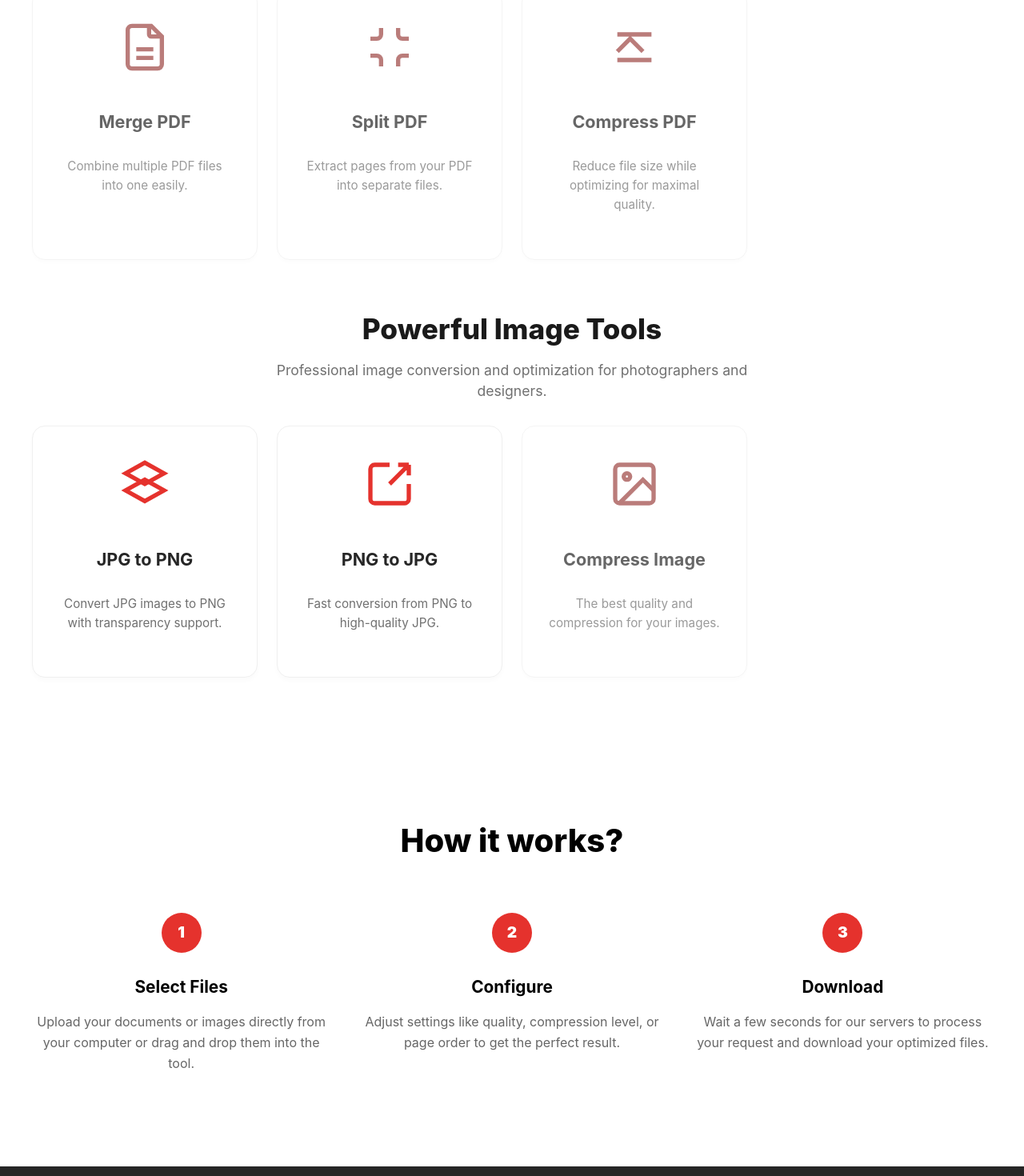
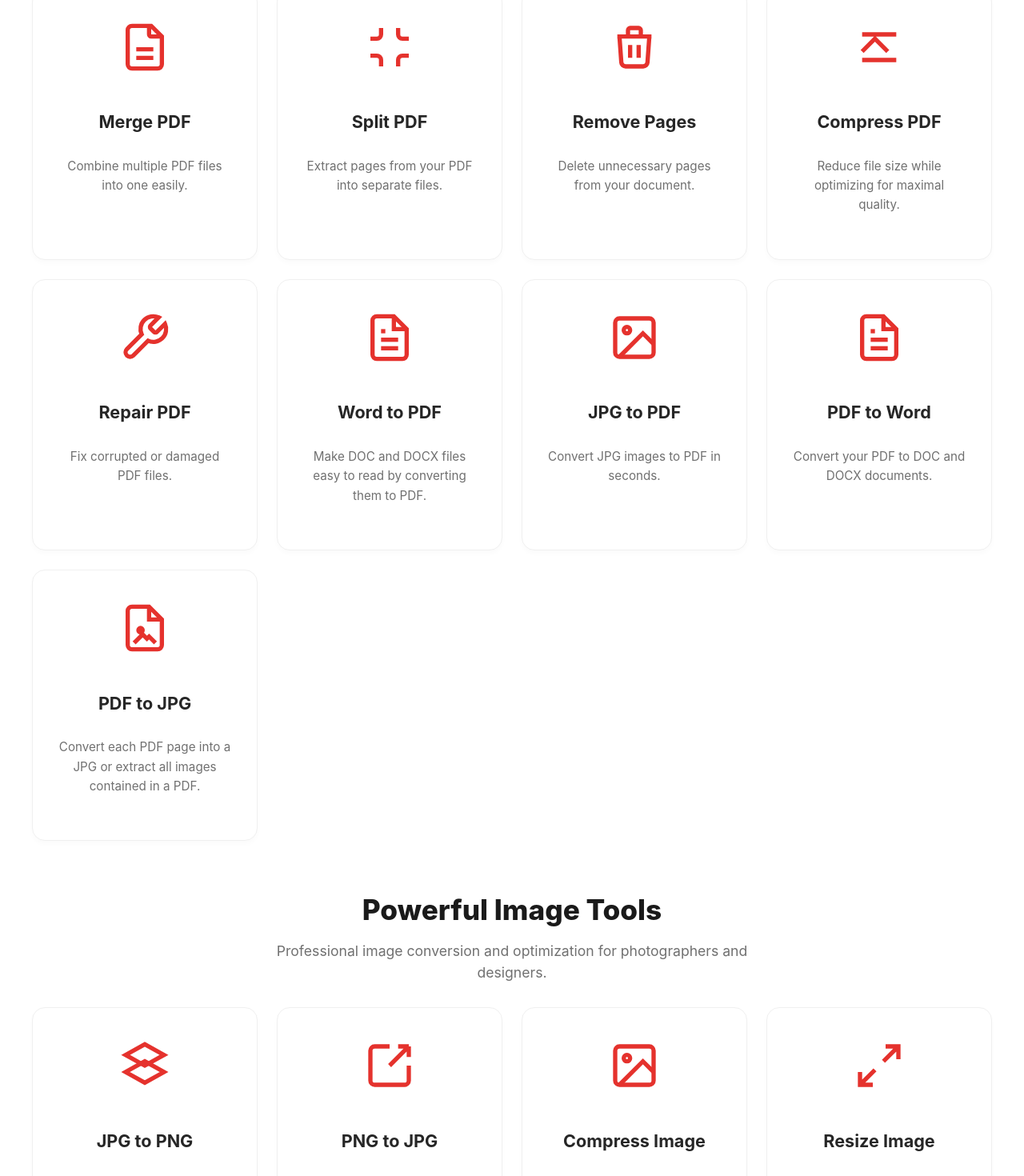
Before and after one commit to prashant2150487/file-edit-client, a React (Vite) app: page / in a window 1280 px wide. Shown: the part 930-2400 px from the top of the page at 80% size. Built offline with nearby package versions, Linux system fonts and the light colour scheme.

Commit message:
added link in home page

```diff
--- a/src/pages/home/index.tsx
+++ b/src/pages/home/index.tsx
@@ -10,49 +10,104 @@ const Home = () => {
       title: "Merge PDF",
       description: "Combine multiple PDF files into one easily.",
       icon: (
-        <svg
-          viewBox="0 0 24 24"
-          fill="none"
-          stroke="currentColor"
-          strokeWidth="2"
-        >
+        <svg viewBox="0 0 24 24" fill="none" stroke="currentColor" strokeWidth="2">
           <path d="M15 2H6a2 2 0 00-2 2v16a2 2 0 002 2h12a2 2 0 002-2V7l-5-5zM14 2v4a1 1 0 001 1h4M8 13h8M8 17h8" />
         </svg>
       ),
-      route: ROUTES.HOME,
-      disabled: true,
+      route: ROUTES.MERGE_PDF,
     },
     {
       title: "Split PDF",
       description: "Extract pages from your PDF into separate files.",
       icon: (
-        <svg
-          viewBox="0 0 24 24"
-          fill="none"
-          stroke="currentColor"
-          strokeWidth="2"
-        >
+        <svg viewBox="0 0 24 24" fill="none" stroke="currentColor" strokeWidth="2">
           <path d="M8 3v3a2 2 0 01-2 2H3m18 0h-3a2 2 0 01-2-2V3m0 18v-3a2 2 0 012-2h3M3 16h3a2 2 0 012 2v3" />
         </svg>
       ),
-      route: ROUTES.HOME,
-      disabled: true,
+      route: ROUTES.SPLIT_PDF,
+    },
+    {
+      title: "Remove Pages",
+      description: "Delete unnecessary pages from your document.",
+      icon: (
+        <svg viewBox="0 0 24 24" fill="none" stroke="currentColor" strokeWidth="2">
+          <path d="M19 7l-.867 12.142A2 2 0 0116.138 21H7.862a2 2 0 01-1.995-1.858L5 7m5 4v6m4-6v6m1-10V4a1 1 0 00-1-1h-4a1 1 0 00-1 1v3M4 7h16" />
+        </svg>
+      ),
+      route: ROUTES.REMOVE_PAGES,
     },
     {
       title: "Compress PDF",
       description: "Reduce file size while optimizing for maximal quality.",
       icon: (
-        <svg
-          viewBox="0 0 24 24"
-          fill="none"
-          stroke="currentColor"
-          strokeWidth="2"
-        >
+        <svg viewBox="0 0 24 24" fill="none" stroke="currentColor" strokeWidth="2">
           <path d="M4 14l6-6 6 6M4 6l16 0M4 18l16 0" />
         </svg>
       ),
-      route: ROUTES.HOME,
-      disabled: true,
+      route: ROUTES.COMPRESS_PDF,
+    },
+    {
+      title: "Repair PDF",
+      description: "Fix corrupted or damaged PDF files.",
+      icon: (
+        <svg viewBox="0 0 24 24" fill="none" stroke="currentColor" strokeWidth="2">
+          <path d="M14.7 6.3a1 1 0 0 0 0 1.4l1.6 1.6a1 1 0 0 0 1.4 0l3.77-3.77a6 6 0 0 1-7.94 7.94l-6.91 6.91a2.12 2.12 0 0 1-3-3l6.91-6.91a6 6 0 0 1 7.94-7.94l-3.76 3.76z" />
+        </svg>
+      ),
+      route: ROUTES.REPAIR_PDF,
+    },
+    {
+      title: "Word to PDF",
+      description: "Make DOC and DOCX files easy to read by converting them to PDF.",
+      icon: (
+        <svg viewBox="0 0 24 24" fill="none" stroke="currentColor" strokeWidth="2">
+          <path d="M14 2H6a2 2 0 0 0-2 2v16a2 2 0 0 0 2 2h12a2 2 0 0 0 2-2V8z"></path>
+          <path d="M14 2v6h6"></path>
+          <path d="M16 13H8"></path>
+          <path d="M16 17H8"></path>
+          <path d="M10 9H8"></path>
+        </svg>
+      ),
+      route: ROUTES.WORD_TO_PDF,
+    },
+    {
+      title: "JPG to PDF",
+      description: "Convert JPG images to PDF in seconds.",
+      icon: (
+        <svg viewBox="0 0 24 24" fill="none" stroke="currentColor" strokeWidth="2">
+          <rect x="3" y="3" width="18" height="18" rx="2" ry="2"></rect>
+          <circle cx="8.5" cy="8.5" r="1.5"></circle>
+          <polyline points="21 15 16 10 5 21"></polyline>
+        </svg>
+      ),
+      route: ROUTES.JPG_TO_PDF,
+    },
+    {
+      title: "PDF to Word",
+      description: "Convert your PDF to DOC and DOCX documents.",
+      icon: (
+        <svg viewBox="0 0 24 24" fill="none" stroke="currentColor" strokeWidth="2">
+          <path d="M14 2H6a2 2 0 0 0-2 2v16a2 2 0 0 0 2 2h12a2 2 0 0 0 2-2V8z"></path>
+          <polyline points="14 2 14 8 20 8"></polyline>
+          <line x1="16" y1="13" x2="8" y2="13"></line>
+          <line x1="16" y1="17" x2="8" y2="17"></line>
+          <polyline points="10 9 9 9 8 9"></polyline>
+        </svg>
+      ),
+      route: ROUTES.PDF_TO_WORD,
+    },
+    {
+      title: "PDF to JPG",
+      description: "Convert each PDF page into a JPG or extract all images contained in a PDF.",
+      icon: (
+        <svg viewBox="0 0 24 24" fill="none" stroke="currentColor" strokeWidth="2">
+          <path d="M14 2H6a2 2 0 0 0-2 2v16a2 2 0 0 0 2 2h12a2 2 0 0 0 2-2V8z"></path>
+          <polyline points="14 2 14 8 20 8"></polyline>
+          <circle cx="10" cy="13" r="1"></circle>
+          <polyline points="7 19 11 15 13 17 14 16 17 19"></polyline>
+        </svg>
+      ),
+      route: ROUTES.PDF_TO_JPG,
     },
   ];
 
@@ -61,12 +116,7 @@ const Home = () => {
       title: "JPG to PNG",
       description: "Convert JPG images to PNG with transparency support.",
       icon: (
-        <svg
-          viewBox="0 0 24 24"
-          fill="none"
-          stroke="currentColor"
-          strokeWidth="2"
-        >
+        <svg viewBox="0 0 24 24" fill="none" stroke="currentColor" strokeWidth="2">
           <path d="M12 20l9-5-9-5-9 5 9 5z" />
           <path d="M12 12l9-5-9-5-9 5 9 5z" />
         </svg>
@@ -77,12 +127,7 @@ const Home = () => {
       title: "PNG to JPG",
       description: "Fast conversion from PNG to high-quality JPG.",
       icon: (
-        <svg
-          viewBox="0 0 24 24"
-          fill="none"
-          stroke="currentColor"
-          strokeWidth="2"
-        >
+        <svg viewBox="0 0 24 24" fill="none" stroke="currentColor" strokeWidth="2">
           <path d="M21 12v7a2 2 0 01-2 2H5a2 2 0 01-2-2V5a2 2 0 012-2h7m4 0h5m0 0v5m0-5L12 12" />
         </svg>
       ),
@@ -92,19 +137,34 @@ const Home = () => {
       title: "Compress Image",
       description: "The best quality and compression for your images.",
       icon: (
-        <svg
-          viewBox="0 0 24 24"
-          fill="none"
-          stroke="currentColor"
-          strokeWidth="2"
-        >
+        <svg viewBox="0 0 24 24" fill="none" stroke="currentColor" strokeWidth="2">
           <rect x="3" y="3" width="18" height="18" rx="2" ry="2" />
           <circle cx="8.5" cy="8.5" r="1.5" />
           <path d="M21 15l-5-5L5 21" />
         </svg>
       ),
-      route: ROUTES.HOME,
-      disabled: true,
+      route: ROUTES.COMPRESS_IMAGE,
+    },
+    {
+      title: "Resize Image",
+      description: "Resize images by defining new height and width pixels.",
+      icon: (
+        <svg viewBox="0 0 24 24" fill="none" stroke="currentColor" strokeWidth="2">
+          <path d="M15 3h6v6M9 21H3v-6M21 3l-7 7M3 21l7-7" />
+        </svg>
+      ),
+      route: ROUTES.RESIZE_IMAGE,
+    },
+    {
+      title: "Crop Image",
+      description: "Crop pictures exactly the way you want.",
+      icon: (
+        <svg viewBox="0 0 24 24" fill="none" stroke="currentColor" strokeWidth="2">
+          <path d="M6.13 1L6 16a2 2 0 002 2h15" />
+          <path d="M1 6.13L16 6a2 2 0 012 2v15" />
+        </svg>
+      ),
+      route: ROUTES.CROP_IMAGE,
     },
   ];
 
@@ -167,7 +227,7 @@ const Home = () => {
             <Link
               to={tool.route}
               key={index}
-              className={`tool-card ${tool.disabled ? "disabled" : ""}`}
+              className="tool-card"
             >
               <div className="icon-wrapper">{tool.icon}</div>
               <h3>{tool.title}</h3>
@@ -189,7 +249,7 @@ const Home = () => {
             <Link
               to={tool.route}
               key={index}
-              className={`tool-card ${tool.disabled ? "disabled" : ""}`}
+              className="tool-card"
             >
               <div className="icon-wrapper">{tool.icon}</div>
               <h3>{tool.title}</h3>
@@ -307,13 +367,13 @@ const Home = () => {
             <h4>PDF Tools</h4>
             <ul>
               <li>
-                <Link to={ROUTES.HOME}>Merge PDF</Link>
+                <Link to={ROUTES.MERGE_PDF}>Merge PDF</Link>
               </li>
               <li>
-                <Link to={ROUTES.HOME}>Split PDF</Link>
+                <Link to={ROUTES.SPLIT_PDF}>Split PDF</Link>
               </li>
               <li>
-                <Link to={ROUTES.HOME}>Compress PDF</Link>
+                <Link to={ROUTES.COMPRESS_PDF}>Compress PDF</Link>
               </li>
             </ul>
           </div>
@@ -324,10 +384,10 @@ const Home = () => {
                 <Link to={ROUTES.JPG_TO_PNG}>JPG to PNG</Link>
               </li>
               <li>
-                <Link to={ROUTES.HOME}>PNG to JPG</Link>
+                <Link to={ROUTES.PNG_TO_JPG}>PNG to JPG</Link>
               </li>
               <li>
-                <Link to={ROUTES.HOME}>Compress Image</Link>
+                <Link to={ROUTES.COMPRESS_IMAGE}>Compress Image</Link>
               </li>
             </ul>
           </div>
```
Also changed, not shown: 2 other files (tests, documents, lock files or other folders).
